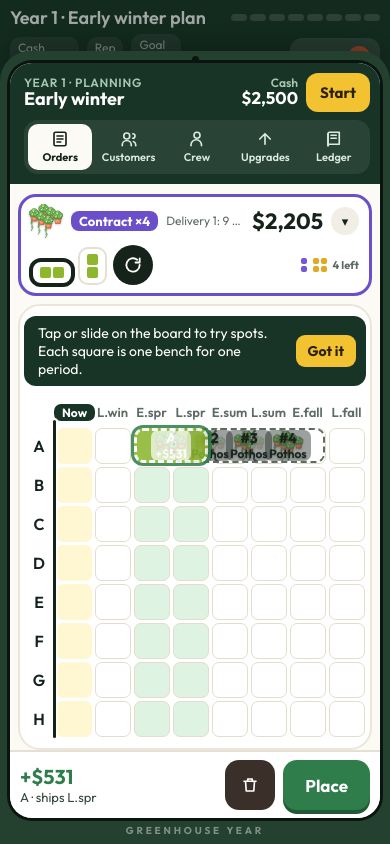
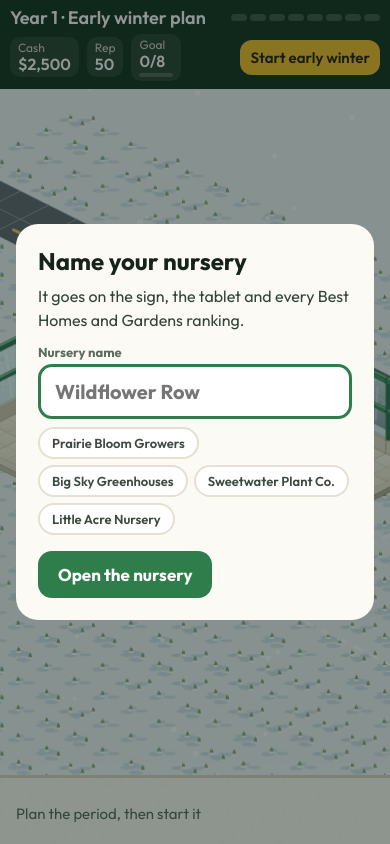
Before and after one commit to joshbertindesign-byte/greenhouse-year, a plain HTML site: page index.html in a window 390 px wide. Both pictures are taken after a click on the button "Plan early winter". Drawn offline with Linux system fonts and the light colour scheme; animation ran at ten frames a second.

Commit message:
Name your nursery
Name prompt on a new game (and once for older saves), rename from the
Ledger. The name shows on a roadside sign, the tablet bezel, the
magazine rankings and the game-over screen.

Co-Authored-By: Claude Opus 5.5 <noreply@anthropic.com>
Claude-Session: https://claude.ai/code/session_01LLY47TEDokBapgM5V2NWzX

```diff
--- a/index.html
+++ b/index.html
@@ -128,6 +128,11 @@ button{font:inherit;color:inherit;cursor:pointer}
 .mbox h2{margin:0 0 8px;font-size:24px}
 .mbox p{font-size:16px;line-height:1.5;margin:0 0 12px;color:#33433a}
 .steps{display:grid;gap:10px;margin:14px 0 18px}
+.nmf{display:block;margin:12px 0 8px}.nmf span{display:block;font-size:13px;font-weight:700;color:var(--mute);margin-bottom:4px}
+.nmf input{width:100%;box-sizing:border-box;font:inherit;font-size:20px;font-weight:700;padding:12px 14px;border:3px solid var(--line);border-radius:14px;background:#fff;color:var(--ink)}
+.nmf input:focus{outline:none;border-color:var(--go)}
+.nmi{display:flex;flex-wrap:wrap;gap:6px;margin:0 0 16px}.nmi .chip{border:2px solid var(--line);background:#fff;border-radius:999px;padding:6px 12px;font:inherit;font-size:13px;font-weight:600;color:#3c4a40;cursor:pointer}
+.rnm{vertical-align:middle;margin-left:6px;border:2px solid var(--line);background:#fff;border-radius:999px;padding:3px 10px;font:inherit;font-size:12px;font-weight:700;color:#3c4a40;cursor:pointer}
 .steps div{display:flex;gap:12px;align-items:center;font-size:16px;line-height:1.35}
 .kv{display:grid;grid-template-columns:1fr auto;gap:6px 16px;font-size:17px;margin:12px 0 18px}
 .kv b{text-align:right}
@@ -644,7 +649,7 @@ function glyph(k,size){const I=IC[k];return`<svg viewBox="0 0 24 24" width="${si
 let S=null;
 function fresh(){
   S={v:3,year:1,period:0,t:0,phase:'plan',cash:2500,rep:50,buf:.1,floors:1,crew:[],
-    up:{},owned:STARTERS.slice(),contracts:[],loans:[],loanAsk:'',cats:['anna','miley','max'],stage:1,hist:[],redYears:0,lost:null,yres:null,stmt:null,plots:[],orders:[],offers:[],tasks:[],queue:[],events:[],trucks:[],broken:Array(12).fill(false),dmgT:Array(12).fill(0),nid:1,
+    up:{},owned:STARTERS.slice(),contracts:[],loans:[],loanAsk:'',cats:['anna','miley','max'],name:'',stage:1,hist:[],redYears:0,lost:null,yres:null,stmt:null,plots:[],orders:[],offers:[],tasks:[],queue:[],events:[],trucks:[],broken:Array(12).fill(false),dmgT:Array(12).fill(0),nid:1,
     ys:{rev:0,plugs:0,overhead:0,crew:0,buy:0,interest:0,loanIn:0,loanP:0,full:0,short:0,failed:0},welcomed:false,cust:Object.fromEntries(CUST.map(n=>[n,{r:50}]))};
   S.snap={...S.ys,cash:S.cash};
 }
@@ -1320,6 +1325,19 @@ function stepCats(dt){
     }else if((c.t-=dt)<=0){if(c.mode==='eat'){c.eatSpot=null;c.meal=70+Math.random()*80;c.mode='sit';c.t=2+Math.random()*2;if(Math.random()<.3)floats.push({x:c.x,y:c.y,f:0,text:'♥',color:'#e2552f',t0:performance.now()});continue;}catWander(c);}
   }
 }
+function drawSign(){
+  const nm=nurseryName(),k=sc;
+  cx.save();cx.font=`700 ${Math.round(11*k)}px Outfit,system-ui,sans-serif`;
+  const tw0=cx.measureText(nm).width,top0=$('hud').offsetHeight+6,bot0=innerHeight-(trayH||0)-6;
+  const mu=S.floors>1?20:9,mv=S.floors>2?16:7,C=[[1.2,-3.4],[mu+1.7,mv*.35],[mu*.3,mv+1.4],[mu+.9,mv+1]].map(([u,v])=>P(u,v,0));
+  const [X,Y]=C.find(([x,y])=>y-50*k>top0&&y+6*k<bot0&&x-(tw0/2+12*k)>4&&x+(tw0/2+12*k)<innerWidth-4)||C[0];
+  const tw=tw0,bw=tw+18*k,bh=22*k,top=Y-46*k;
+  cx.fillStyle='rgba(29,58,36,.18)';cx.beginPath();cx.ellipse(X,Y,bw*.45,5*k,0,0,Math.PI*2);cx.fill();
+  cx.fillStyle='#6b4a2b';cx.fillRect(X-bw*.36-2*k,top+bh-2*k,4*k,Y-top-bh+2*k);cx.fillRect(X+bw*.36-2*k,top+bh-2*k,4*k,Y-top-bh+2*k);
+  rr(X-bw/2,top,bw,bh,5*k);cx.fillStyle='#2d5a3a';cx.fill();cx.lineWidth=2*k;cx.strokeStyle='#f3ead2';cx.stroke();
+  cx.fillStyle='#fff6dc';cx.textAlign='center';cx.textBaseline='middle';cx.fillText(nm,X,top+bh/2+.5*k);
+  cx.restore();
+}
 function sprFlip(id,u,v,z,flip){
   if(!flip)return spr(id,u,v,z);
   const X=P(u,v,z)[0];cx.save();cx.translate(X,0);cx.scale(-1,1);cx.translate(-X,0);const ok=spr(id,u,v,z);cx.restore();return ok;
@@ -1428,6 +1446,7 @@ function draw(now){
     if(mouse&&houseAtXY(Math.floor(mouse.x),Math.floor(mouse.y),0)<0)items.push({d:mouse.x+mouse.y,f:()=>drawMouse(now)});
   }
   items.sort((a,b)=>a.d-b.d).forEach(o=>o.f());
+  if(viewF===0)drawSign();
   drawLabels();drawCounts();drawFloats(now);drawIcons();
 }
 function drawHouse(H,now){
@@ -1866,7 +1885,7 @@ function renderSheet(){
   }
   const hint=tab==='cust'?'Your reputation in the top bar is the average across customers.':tab==='orders'?(placing?(HOVER?'Each square is one bench for one period. Point at the board to preview, click to place. Press R or ⟳ to rotate.':'Each square is one bench for one period. Tap or slide to preview, then tap it again or press Place. ⟳ rotates.'):(sel?(sel.offer?'Tap a row to drop it. Green cells are free.':`Drag it to another row, or tap × to remove it.<br><span class="grow"><button class="btn" type="button" id="gUp">+ bench (10 more)</button><button class="btn" type="button" id="gDn">− bench</button></span>`):'Hatched blocks are planned, solid ones are growing. The black line is now. Each block shows flats you have over flats ordered, and what the order pays.')):`Upkeep ${fmt(upkeep())} + crew ${fmt(crewCost())} each period.`;
   const prevScr=$('scr'),keep=prevScr&&lastTab===tab?prevScr.scrollTop:0;lastTab=tab;
-  el.innerHTML=`<div class="tscr">${tabs}<div class="scr" id="scr">${body}${dock?'':`<div class="bfoot"><span class="hint">${hint}</span></div>`}</div>${dock}</div><div class="bzl">GREENHOUSE YEAR</div>`;
+  el.innerHTML=`<div class="tscr">${tabs}<div class="scr" id="scr">${body}${dock?'':`<div class="bfoot"><span class="hint">${hint}</span></div>`}</div>${dock}</div><div class="bzl">${esc(nurseryName()).toUpperCase()}</div>`;
   if(keep)$('scr').scrollTop=keep;
   if(tab==='orders'&&$('board'))renderBoard();
   el.querySelectorAll('[data-tab]').forEach(b=>b.onclick=()=>{if(placing)cancelPlacing(true);tab=b.dataset.tab;sel=null;renderSheet();});
@@ -1887,9 +1906,10 @@ function renderSheet(){
   const go=$('goB');if(go)go.onclick=()=>{if(placing)cancelPlacing(true);sel=null;tryStart();};
   const bb=$('buildB');if(bb)bb.onclick=buildFloor;
   el.querySelectorAll('[data-up]').forEach(b=>b.onclick=()=>buyUp(b.dataset.up));
+  const rnb=$('rnB');if(rnb)rnb.onclick=()=>nameModal(false);
   el.querySelectorAll('[data-cat]').forEach(b=>b.onclick=()=>{toggleCat(b.dataset.cat);renderSheet();});
   el.querySelectorAll('[data-loan]').forEach(b=>b.onclick=()=>{if(S.phase!=='plan')return;takeLoan(+b.dataset.loan);renderSheet();});
-  const ng=$('newG');if(ng)ng.onclick=()=>{if(ng.dataset.sure){try{localStorage.removeItem('gy8');}catch(e){}fresh();genOffers();S.welcomed=true;viewF=0;staff=[];syncStaff();layout();openSheet();toast('good','Fresh start: year 1, three varieties');}else{ng.dataset.sure=1;ng.textContent='Tap again to wipe this game';ng.classList.add('sun');}};
+  const ng=$('newG');if(ng)ng.onclick=()=>{if(ng.dataset.sure){try{localStorage.removeItem('gy8');}catch(e){}fresh();genOffers();S.welcomed=true;viewF=0;staff=[];syncStaff();layout();closeSheet();hud();nameModal(true,()=>{openSheet();toast('good',`${nurseryName()} is open: year 1`);});}else{ng.dataset.sure=1;ng.textContent='Tap again to wipe this game';ng.classList.add('sun');}};
   el.querySelectorAll('[data-gen]').forEach(b=>b.onclick=e=>{e.stopPropagation();buyGen(b.dataset.gen);});
   const gu=$('gUp');if(gu)gu.onclick=()=>growPlot(sel.plot,1);
   const gd=$('gDn');if(gd)gd.onclick=()=>growPlot(sel.plot,-1);
@@ -1982,6 +2002,19 @@ function checkRed(){
   loanModal('neg',-S.cash);
 }
 // ---------------- goals, gates and the magazine ----------------
+const NAME_IDEAS=['Prairie Bloom Growers','Big Sky Greenhouses','Sweetwater Plant Co.','Little Acre Nursery','Windbreak Greenhouses','Sundown Growers','Wildflower Row','Two Creeks Nursery'];
+const nurseryName=()=>(S&&S.name)||'Your nursery';
+function nameModal(first,after){
+  const idea=NAME_IDEAS[Math.floor(Math.random()*NAME_IDEAS.length)];
+  modal(`<h2>${first?'Name your nursery':'Rename your nursery'}</h2><p>It goes on the sign, the tablet and every Best Homes and Gardens ranking.</p>
+    <label class="nmf"><span>Nursery name</span><input id="nmIn" maxlength="28" autocomplete="off" value="${esc(S.name||'')}" placeholder="${esc(idea)}"></label>
+    <div class="nmi">${NAME_IDEAS.filter(n=>n!==S.name).slice(0,4).map(n=>`<button type="button" class="chip" data-nm="${esc(n)}">${esc(n)}</button>`).join('')}</div>
+    <button class="btn go" id="nmGo" type="button">${first?'Open the nursery':'Save name'}</button>`);
+  const inp=$('nmIn');setTimeout(()=>{try{inp.focus();}catch(e){}},50);
+  $('mbox').querySelectorAll('[data-nm]').forEach(b=>b.onclick=()=>{inp.value=b.dataset.nm;inp.focus();});
+  const go=()=>{S.name=(inp.value.trim()||idea).replace(/\s+/g,' ').slice(0,28);save();closeModal();hud();if(sheetOpen())renderSheet();if(after)after();};
+  $('nmGo').onclick=go;inp.onkeydown=e=>{if(e.key==='Enter')go();};
+}
 const STAGES=[
   {n:'Backyard grower',c:'#8a6a3a',goal:{k:'full',n:8}},
   {n:'Market grower',c:'#6f8f3a',goal:{k:'profit',n:2500}},
@@ -2032,7 +2065,7 @@ function magScore(y,rep){
 function rivalTable(year,me){
   const h=i=>{const n=Math.sin((year*7.13+i*3.71)*12.9898)*43758.5453;return n-Math.floor(n);};
   const L=RIVALS.map((name,i)=>{const base=38+i*5.6,sc=Math.round(clamp(base+Math.min(year,14)*1.1+(h(i)-.5)*14,20,96));return{name,score:sc,stars:sc>=86?5:sc>=72?4:sc>=57?3:sc>=42?2:1};});
-  L.push({name:'Your nursery',score:me.score,stars:me.stars,me:true});
+  L.push({name:nurseryName(),score:me.score,stars:me.stars,me:true});
   L.sort((a,b)=>b.score-a.score||(a.me?-1:1));
   return L;
 }
@@ -2069,7 +2102,7 @@ function magazineHTML(R0){
   return`<div class="mag"><div class="mast"><small>THE YEAR ${r.year} NURSERY ISSUE</small><b>Best Homes <span>and</span> Gardens</b></div>
     <div class="mcov">${pics}</div>
     <h3>The best nurseries of year ${r.year}</h3>
-    <div class="mme"><div><small>YOUR NURSERY</small>${starStr(r.stars,30)}<span>Ranked <b>#${r.rank}</b> of ${r.of}</span></div><div class="msc"><b>${r.score}</b><small>points</small></div></div>
+    <div class="mme"><div><small>${esc(nurseryName()).toUpperCase()}</small>${starStr(r.stars,30)}<span>Ranked <b>#${r.rank}</b> of ${r.of}</span></div><div class="msc"><b>${r.score}</b><small>points</small></div></div>
     <div class="judges"><small>WHAT THE JUDGES LOOKED AT</small>${bar('Trucks shipped full',P.fill,35)}${bar('Customer love',P.rep,25)}${bar('Operating profit',P.profit,25)}${bar('Variety grown',P.variety,15)}</div>
     <ol class="mlist">${t.map((x,i)=>`<li class="${x.me?'me':''}"><span class="rk">${i+1}</span><span class="nm">${esc(x.name)}</span>${starStr(x.stars,14)}</li>`).join('')}</ol>
     <div class="kv mstats"><span>Sales</span><b>${fmt(r.rev)}</b><span>Operating profit</span><b style="color:${r.op<0?'var(--bad)':'var(--go)'}">${fmt(r.op)}</b><span>After building and upgrades</span><b style="color:${r.profit<0?'var(--bad)':'var(--go)'}">${fmt(r.profit)}</b><span>Full / short / missed</span><b>${r.full} / ${r.short} / ${r.failed}</b><span>Reputation</span><b>${r.rep}</b></div></div>`;
@@ -2101,13 +2134,13 @@ function yearGoalModal(R0){
 }
 function gameOver(){
   S.phase='over';save();hud();if(window.__quiet)return;
-  const why=S.lost==='bank'?['The bank closed the nursery','Two years in a row ended below zero.']:['Nobody will buy from you','Every customer has written you off.'];
+  const why=S.lost==='bank'?[`The bank closed ${esc(nurseryName())}`,'Two years in a row ended below zero.']:['Nobody will buy from you','Every customer has written you off.'];
   const best=S.hist.reduce((a,r)=>Math.max(a,r.stars),0);
   modal(`<div class="over"><svg width="120" height="80" viewBox="0 0 120 80" aria-hidden="true"><rect x="8" y="22" width="104" height="46" rx="6" fill="#c8402f" stroke="#7a1f14" stroke-width="3"/><path d="M40 22l20-16 20 16" fill="none" stroke="#5d4a36" stroke-width="3"/><circle cx="60" cy="6" r="3" fill="#5d4a36"/><text x="60" y="54" text-anchor="middle" font-family="Georgia,serif" font-weight="700" font-size="24" fill="#fff">CLOSED</text></svg>
-    <h2>${why[0]}</h2><p>${why[1]} You ran the nursery for ${S.hist.length} year${S.hist.length===1?'':'s'} and reached ${stg(stage()).n.toLowerCase()} (level ${stage()}).${best?` Best ranking: ${best} star${best>1?'s':''}.`:''}</p></div>
+    <h2>${why[0]}</h2><p>${why[1]} You ran ${esc(nurseryName())} for ${S.hist.length} year${S.hist.length===1?'':'s'} and reached ${stg(stage()).n.toLowerCase()} (level ${stage()}).${best?` Best ranking: ${best} star${best>1?'s':''}.`:''}</p></div>
     ${ledgerTable()}
     <button class="btn go" id="ovNew" type="button">Start a new nursery</button>`);
-  $('ovNew').onclick=()=>{try{localStorage.removeItem('gy8');}catch(e){}fresh();genOffers();S.welcomed=true;viewF=0;staff=[];syncStaff();layout();closeModal();openSheet();hud();toast('good','Fresh start: year 1');};
+  $('ovNew').onclick=()=>{try{localStorage.removeItem('gy8');}catch(e){}fresh();genOffers();S.welcomed=true;viewF=0;staff=[];syncStaff();layout();closeModal();hud();nameModal(true,()=>{openSheet();toast('good',`${nurseryName()} is open: year 1`);});};
 }
 function ledgerTable(){
   if(!S.hist.length)return'<p class="norail">Your first Best Homes and Gardens ranking comes out at the end of year 1.</p>';
@@ -2122,7 +2155,7 @@ function ledgerHTML(){
   const st=stage(),warn=[];
   if(S.redYears>0)warn.push(`<div class="warnb">${tico('lock',18)}<span><b>Last year ended in the red.</b> End this year below zero too and the bank closes the nursery.</span></div>`);
   if(lostCount()>=CUST.length-2)warn.push(`<div class="warnb">${tico('cust',18)}<span><b>Only ${CUST.length-lostCount()} customers still buy from you.</b> Lose them all and you're out of business.</span></div>`);
-  return`<div class="bhead"><h2>Ledger<small>Hit each year's goal to reach the next level and unlock more upgrades, varieties and houses. Miss it and you try again next year. You lose if every customer writes you off, or if you end two years in a row below zero. Operating profit is sales minus plugs, crew, upkeep, buy-ins and interest; building, upgrades and genetics don't count against it.</small></h2></div>
+  return`<div class="bhead"><h2>${esc(nurseryName())} <button type="button" class="rnm" id="rnB">Rename</button><small>Hit each year's goal to reach the next level and unlock more upgrades, varieties and houses. Miss it and you try again next year. You lose if every customer writes you off, or if you end two years in a row below zero. Operating profit is sales minus plugs, crew, upkeep, buy-ins and interest; building, upgrades and genetics don't count against it.</small></h2></div>
     ${warn.join('')}${goalCardHTML(st,true)}
     <h3 class="lh3">The road ahead</h3>
     <div class="road">${STAGES.map((S0,i)=>{const n=i+1,cls=n<st?'done':n===st?'cur':'';return`<div class="rs ${cls}">${stageBadge(n,34)}<b>${S0.n}</b><small>${n<st?'Done':goalText(S0.goal)}</small><div class="ri">${rewardsOf(n+1).slice(0,6).map(r=>r.t==='up'?svgIcon(UPS[r.k].icon,22):r.t==='gen'?`<img src="${flowerURL(r.k,3)}" alt="">`:r.t==='house'?svgIcon('floor',22):r.t==='trophy'?trophySVG(22):svgIcon('cash',22)).join('')}</div></div>`;}).join('')}</div>
@@ -2316,7 +2349,7 @@ function welcome(){
   <div>${svgIcon('floor',40)}<span><b>Grow:</b> you start with three varieties. Buy genetics for more, hire crew and build more houses.</span></div>
   <div>${trophySVG(40)}<span><b>Goals:</b> each year has a goal. Hit it to reach the next level and unlock new upgrades, varieties and houses. At year end Best Homes and Gardens ranks the best nurseries out of five stars.</span></div></div>
   <button class="btn go" id="wGo" type="button">Plan early winter</button>`);
-  $('wGo').onclick=()=>{S.welcomed=true;closeModal();openSheet();};
+  $('wGo').onclick=()=>{S.welcomed=true;closeModal();if(!S.name)nameModal(true,()=>openSheet());else openSheet();};
 }
 
 // ---------------- loop ----------------
@@ -2343,6 +2376,7 @@ function boot(){
   if(S.phase==='over'||S.lost)gameOver();
   else if(S.phase==='done')yearEnd();
   else if(!S.welcomed)welcome();
+  else if(!S.name)nameModal(true,()=>openSheet());
   else openSheet();
   requestAnimationFrame(frame);
   setTimeout(layout,300);
```
Also changed, not shown: 1 other file.
